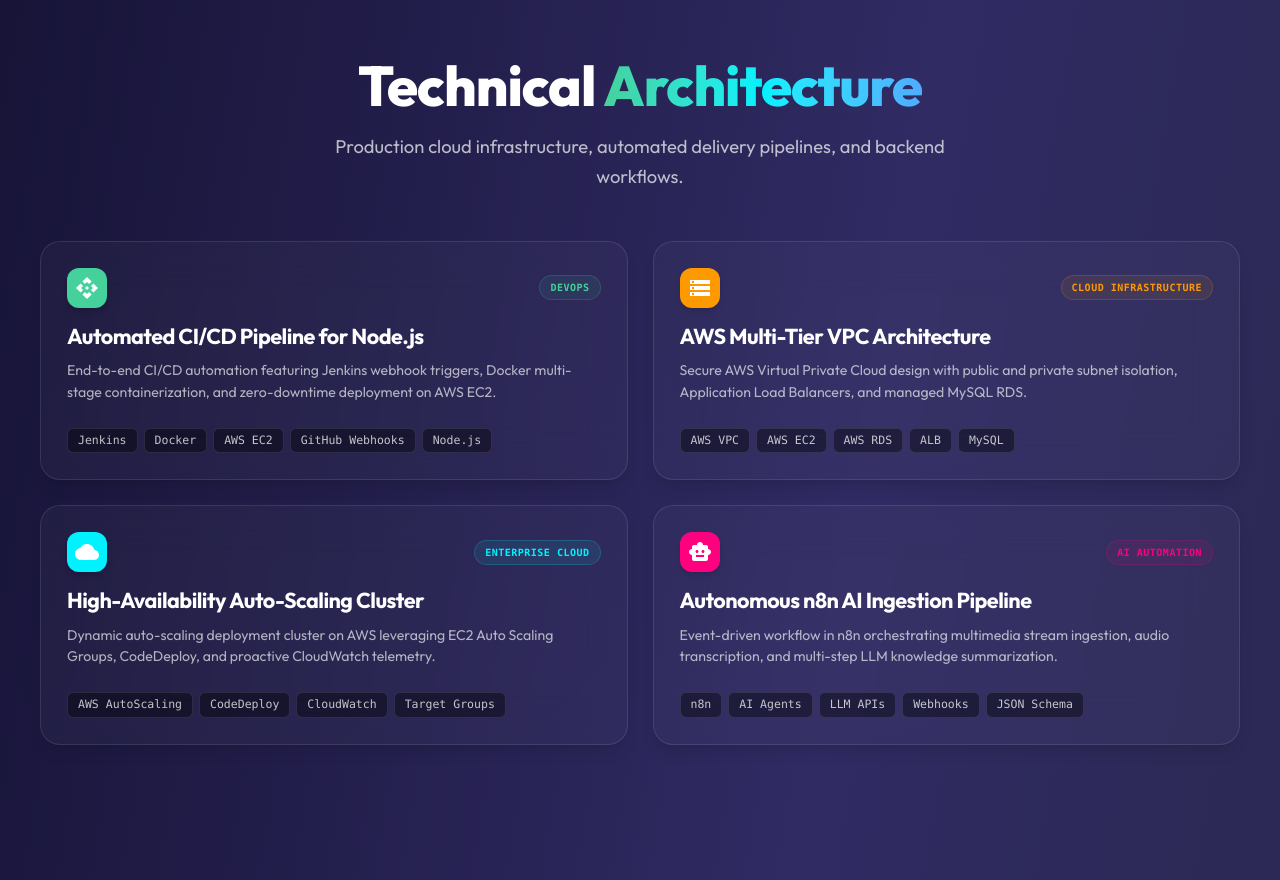
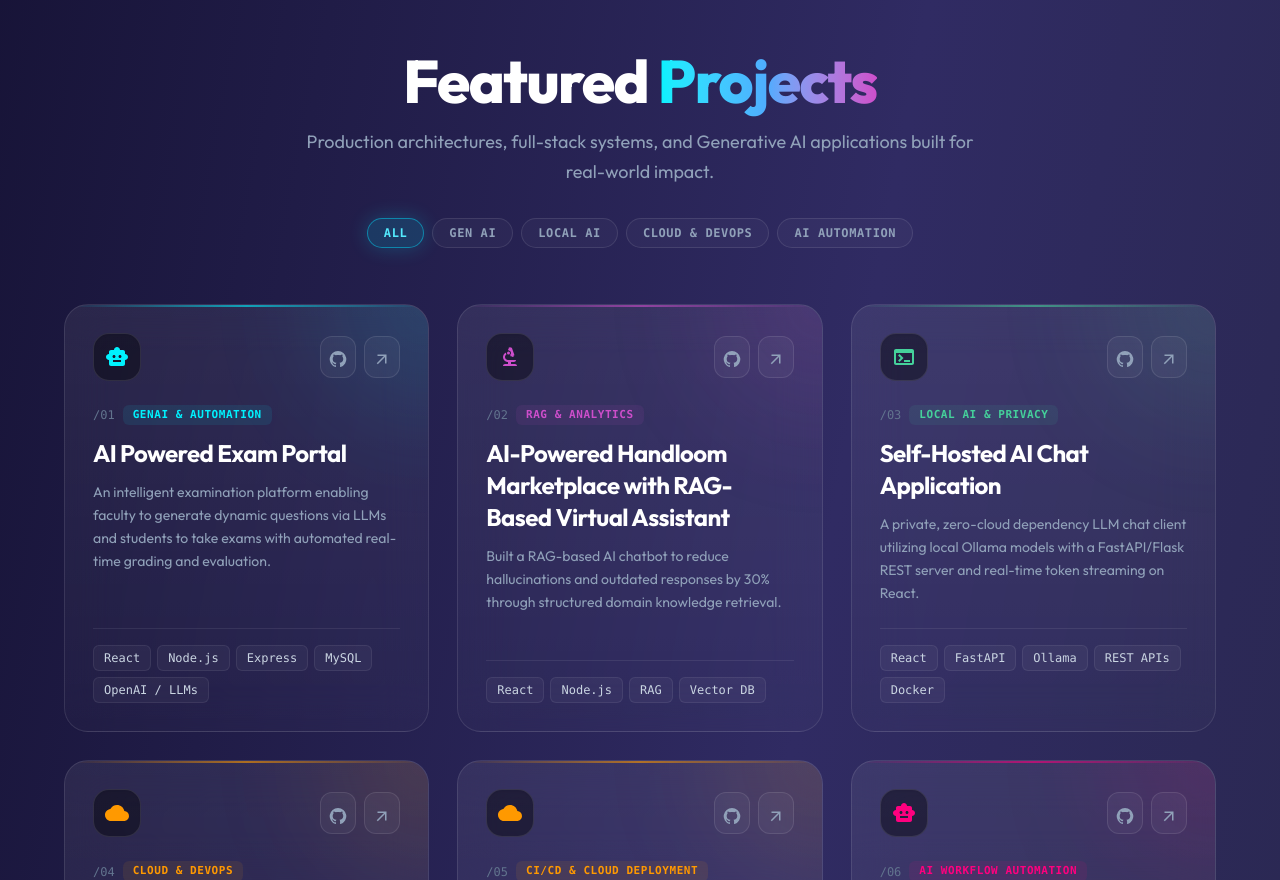
Before and after one commit to rithik0711/Portfolio, a React (Vite) app: page / in a window 1280 px wide. Shown: the part 1920-2800 px from the top of the page. Built offline with nearby package versions, Linux system fonts and the light colour scheme.

Commit message:
Modified Project files

```diff
--- a/src/Achievements.jsx
+++ b/src/Achievements.jsx
@@ -17,8 +17,8 @@ export const Achievements = () => {
         {
             id: 2,
             title: "LeetCode Problem Solver",
-            subtitle: "330+ Problems Solved",
-            description: "Solved 330+ algorithmic coding problems on LeetCode with a strong emphasis on Data Structures, Algorithms, and code optimization.",
+            subtitle: "360+ Problems Solved",
+            description: "Solved algorithmic coding problems on LeetCode with a strong emphasis on Data Structures, Algorithms, and code optimization.",
             category: "PROBLEM SOLVING",
             tech: ["Data Structures", "Algorithms"],
             icon: <CodeIcon />,
--- a/src/App.jsx
+++ b/src/App.jsx
@@ -6,7 +6,7 @@ import CyberCursor from './components/CyberCursor';
 
 // import About from './About';
 import Skills from './Skills';
-import Technical from './Technical';
+// import Technical from './Technical';
 import Projects from './Projects';
 import Education from './Education';
 import Certification from './Certification';
@@ -38,7 +38,7 @@ function MainPortfolioContent() {
 
   const openLinkedin = () => {
     sound.playClick();
-    window.open('https://www.linkedin.com/in/rithikeswaran-m-27287328b/', '_blank');
+    window.open('https://www.linkedin.com/in/rithikeswaran-m/', '_blank');
   };
   const openGithub = () => {
     sound.playClick();
@@ -66,7 +66,7 @@ function MainPortfolioContent() {
 
   // Intersection observer for active navigation section
   useEffect(() => {
-    const sections = ['home', 'skill', 'technical', 'projects', 'education', 'certification', 'achievements', 'contact'];
+    const sections = ['home', 'skill', 'projects', 'education', 'certification', 'achievements', 'contact'];
     const observer = new IntersectionObserver(
       (entries) => {
         entries.forEach((entry) => {
@@ -136,7 +136,7 @@ function MainPortfolioContent() {
             { id: 'home', label: 'Home' },
             // { id: 'about', label: 'About' },
             { id: 'skill', label: 'Skills' },
-            { id: 'technical', label: 'Technical' },
+            // { id: 'technical', label: 'Technical' },
             { id: 'projects', label: 'Projects' },
             { id: 'education', label: 'Education' },
             { id: 'certification', label: 'Certifications' },
@@ -216,7 +216,7 @@ function MainPortfolioContent() {
             { id: 'home', label: 'Home' },
             // { id: 'about', label: 'About' },
             { id: 'skill', label: 'Skills & Tech' },
-            { id: 'technical', label: 'Technical Implementations' },
+            // { id: 'technical', label: 'Technical Implementations' },
             { id: 'projects', label: 'Featured Projects' },
             { id: 'education', label: 'Academic Journey' },
             { id: 'certification', label: 'Certifications' },
@@ -258,7 +258,7 @@ function MainPortfolioContent() {
             </h1>
 
             <h2 className={`text-lg xs:text-xl sm:text-2xl lg:text-3xl font-bold mb-3 sm:mb-4 text-white/90 transition-all duration-700 delay-100 ${isHeroVisible ? 'opacity-100 translate-y-0' : 'opacity-0 translate-y-4'}`}>
-              Cloud Engineer & <span className="bg-gradient-to-r from-[#ffd700] to-[#ffa500] bg-clip-text text-transparent">DevOps Specialist</span>
+              <span className="bg-gradient-to-r from-[#ffd700] to-[#ffa500] bg-clip-text text-transparent">Cloud Engineer</span>
             </h2>
 
             <p className={`text-sm sm:text-base md:text-lg text-white/70 max-w-[560px] mx-auto lg:mx-0 leading-relaxed mb-6 sm:mb-8 transition-all duration-700 delay-200 ${isHeroVisible ? 'opacity-100 translate-y-0' : 'opacity-0 translate-y-4'}`}>
@@ -354,7 +354,7 @@ function MainPortfolioContent() {
       {/* Sections */}
       {/* <About /> */}
       <Skills />
-      <Technical />
+      {/* <Technical /> */}
       <Projects />
       <Education />
       <Certification />
--- a/src/Certification.jsx
+++ b/src/Certification.jsx
@@ -20,6 +20,16 @@ export const Certification = () => {
   },
   {
     id: 2,
+    title: "Azure Administrator Associate",
+    issuer: "Microsoft Azure",
+    level: "Associate",
+    date: "2024",
+    image: "/images/az-104.png",
+    skills: ["Azure Virtual Machines", "Azure Networking", "Storage", "Identity & Access Management"],
+    color: "#0078D4"
+  },
+  {
+    id: 3,
     title: "OCI Foundations Associate",
     issuer: "Oracle Cloud Infrastructure",
     level: "Associate",
@@ -29,7 +39,7 @@ export const Certification = () => {
     color: "#F80000"
   },
   {
-      id: 3,
+    id: 4,
     title: "Machine Learning Fundamentals",
     issuer: "NPTEL IIT Madras",
     level: "Intermediate",
@@ -39,7 +49,7 @@ export const Certification = () => {
     color: "#FF6B35"
   },
   {
-      id: 4,
+    id: 5,
     title: "Ethical Hacking & Forensics",
     issuer: "NPTEL IIT Kharagpur",
     level: "Intermediate",
@@ -49,7 +59,7 @@ export const Certification = () => {
     color: "#22b455"
   },
   {
-      id: 5,
+    id: 6,
     title: "Introduction to Artificial Intelligence",
     issuer: "Google / Coursera",
     level: "Foundational",
@@ -59,8 +69,8 @@ export const Certification = () => {
     color: "#4285F4"
   },
   {
-      id: 6,
-      title: "Python Programming ",
+    id: 7,
+    title: "Python Programming",
     issuer: "Cisco",
     level: "Advanced",
     date: "2024",
@@ -69,7 +79,7 @@ export const Certification = () => {
     color: "#3776AB"
   },
   {
-      id: 7,
+    id: 8,
     title: "Programming in Java",
     issuer: "NPTEL IIT Kharagpur",
     level: "Intermediate",
--- a/src/Projects.jsx
+++ b/src/Projects.jsx
@@ -5,6 +5,7 @@ import TerminalIcon from '@mui/icons-material/Terminal';
 import ArrowOutwardIcon from '@mui/icons-material/ArrowOutward';
 import GitHubIcon from '@mui/icons-material/GitHub';
 import AutoAwesomeIcon from '@mui/icons-material/AutoAwesome';
+import CloudIcon from '@mui/icons-material/Cloud';
 
 export const Projects = () => {
   const [activeFilter, setActiveFilter] = useState('ALL');
@@ -24,7 +25,7 @@ export const Projects = () => {
     },
     {
       id: "02",
-      title: "Modern Handloom Cluster Digital Platform",
+      title: "AI-Powered Handloom Marketplace with RAG-Based Virtual Assistant ",
       description: "Built a RAG-based AI chatbot to reduce hallucinations and outdated responses by 30% through structured domain knowledge retrieval.",
       category: "GEN AI",
       tech: ["React", "Node.js", "RAG", "Vector DB"],
@@ -45,10 +46,46 @@ export const Projects = () => {
       badge: "Local AI & Privacy",
       githubUrl: "#",
       liveUrl: "#"
+    },
+    {
+      id: "04",
+      title: "Infrastructure Provisioning and Configuration Automation",
+      description: "Automated AWS infrastructure provisioning using Terraform and configuration management using Ansible. Developed reusable Infrastructure as Code configurations and playbooks to automate Linux server setup, package installation, and service management.",
+      category: "CLOUD & DEVOPS",
+      tech: ["Terraform", "Ansible", "AWS", "Linux", "YAML", "IaC"],
+      icon: <CloudIcon fontSize="medium" />,
+      color: "#ff9900",
+      badge: "Cloud & DevOps",
+      githubUrl: "#",
+      liveUrl: "#"
+    },
+    {
+      id: "05",
+      title: "Automated CI/CD Pipeline for Student Management System Deployment",
+      description: "Designed and implemented an automated CI/CD pipeline using Jenkins and GitHub to streamline application builds and deployments. Containerized application services using Docker and Docker Compose, deployed them on AWS EC2, and configured Nginx as a reverse proxy for seamless application access.",
+      category: "CLOUD & DEVOPS",
+      tech: ["Jenkins", "Docker", "Docker Compose", "AWS EC2", "Nginx", "GitHub"],
+      icon: <CloudIcon fontSize="medium" />,
+      color: "#ff9900",
+      badge: "CI/CD & Cloud Deployment",
+      githubUrl: "#",
+      liveUrl: "#"
+    },
+    {
+      id: "06",
+      title: "Autonomous n8n AI Ingestion Pipeline",
+      description: "Developed an event-driven AI automation workflow using n8n to orchestrate multimedia stream ingestion, audio transcription, and multi-step LLM-based knowledge summarization through automated integrations.",
+      category: "AI AUTOMATION",
+      tech: ["n8n", "AI Agents", "LLM APIs", "Webhooks", "JSON Schema"],
+      icon: <SmartToyIcon fontSize="medium" />,
+      color: "#ff007f",
+      badge: "AI Workflow Automation",
+      githubUrl: "#",
+      liveUrl: "#"
     }
   ];
 
-  const categories = ['ALL', 'GEN AI', 'LOCAL AI'];
+  const categories = ['ALL', 'GEN AI', 'LOCAL AI', 'CLOUD & DEVOPS', 'AI AUTOMATION'];
 
   const filteredProjects = activeFilter === 'ALL'
     ? projects
@@ -62,10 +99,10 @@ export const Projects = () => {
       <div className="max-w-6xl mx-auto relative z-10">
         {/* Section Header */}
         <header className="text-center mb-14">
-          <div className="inline-flex items-center gap-2 px-3.5 py-1.5 rounded-full bg-white/[0.04] border border-white/10 text-cyan-400 text-xs font-mono uppercase tracking-widest mb-4">
+          {/* <div className="inline-flex items-center gap-2 px-3.5 py-1.5 rounded-full bg-white/[0.04] border border-white/10 text-cyan-400 text-xs font-mono uppercase tracking-widest mb-4">
             <AutoAwesomeIcon sx={{ fontSize: 14 }} />
             <span>Selected Works</span>
-          </div>
+          </div> */}
 
           <h2 className="text-4xl md:text-5xl lg:text-6xl font-extrabold tracking-tight text-white mb-4">
             Featured{' '}
```
Also changed, not shown: public/images/az-104.png (added), 1 other file (tests, documents, lock files or other folders). Lines whose indentation alone changed are shown as unchanged.
